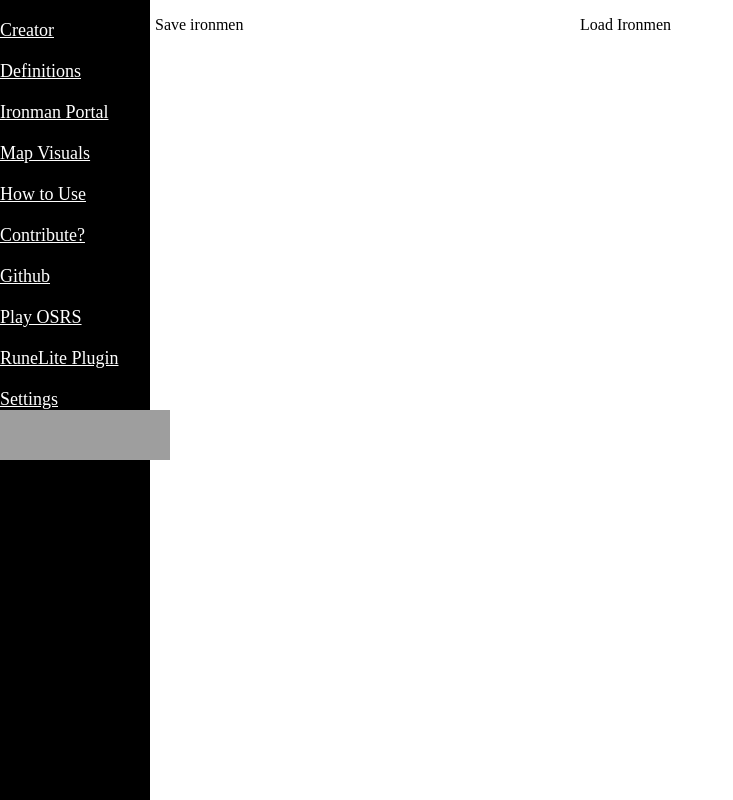
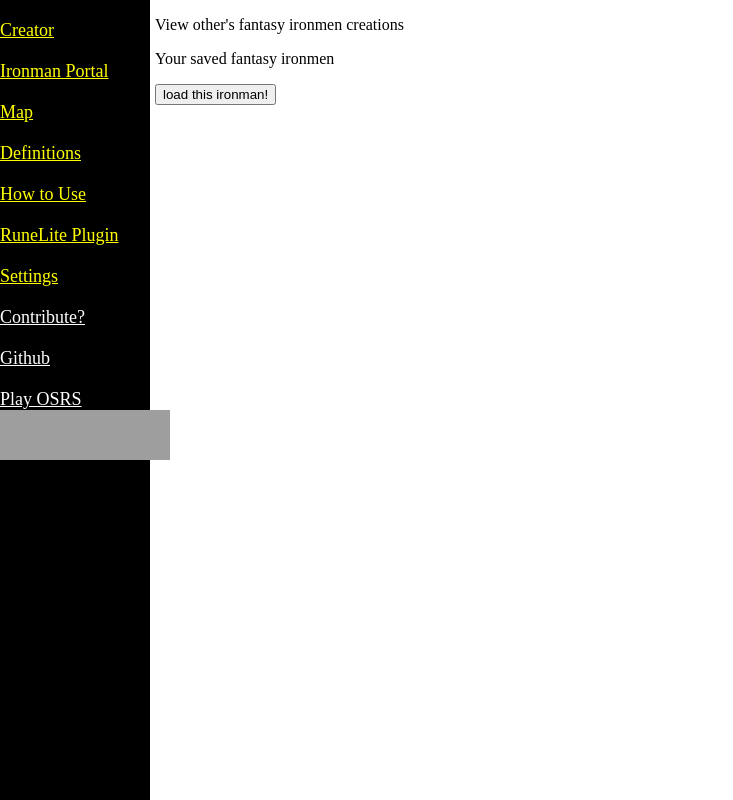
Before and after one commit to Yonkai/ironman-challenge-maker, a Next.js app: page /load-ironman in a window 1280 px wide. Shown: the whole page, without its empty margins (0-733 px from the left). Built offline with nearby package versions, Linux system fonts and the light colour scheme; grey boxes are pictures that could not be loaded.

Commit message:
add distinction between internal and external pages visually

```diff
--- a/pages/_app.js
+++ b/pages/_app.js
@@ -8,16 +8,16 @@ class Layout extends React.Component {
     return (
       <div className='containerMain'>
         <nav className='navMenu'>
-          <Link href='/'><a>Creator</a></Link>
-          <Link href='/define'><a>Definitions</a></Link>
-          <Link href='/load-ironman'><a>Ironman Portal</a></Link>
-          <Link href='#'><a>Map Visuals</a></Link>
-          <Link href='/how-to-use'><a>How to Use</a></Link>
+          <Link href='/'><a id='internalPage'>Creator</a></Link>
+          <Link href='/load-ironman'><a id='internalPage'>Ironman Portal</a></Link>
+          <Link href='/cool-map'><a id='internalPage'>Map</a></Link>
+          <Link href='/define'><a id='internalPage'>Definitions</a></Link>
+          <Link href='/how-to-use'><a id='internalPage'>How to Use</a></Link>
+          <Link href='/runelite'><a id='internalPage'>RuneLite Plugin</a></Link>
+          <Link href='/settings'><a id='internalPage'>Settings</a></Link>
           <Link href='/contributing'><a>Contribute?</a></Link>
           <Link href='https://github.com/Yonkai/ironman-challenge-maker'><a>Github</a></Link>
           <Link href='https://oldschool.runescape.com/'><a>Play OSRS</a></Link>
-          <Link href='/runelite'><a>RuneLite Plugin</a></Link>
-          <Link href='/settings'><a>Settings</a></Link>
           <iframe src='https://ghbtns.com/github-btn.html?user=Yonkai&repo=ironman-challenge-maker&type=star&count=true&size=large' frameBorder='0' scrolling='0' width='170px' height='50px' />
         </nav>
         {children}
@@ -55,6 +55,10 @@ class Layout extends React.Component {
           color:white;
           font-size:18px;
           text-decoration:n
+        }
+
+        #internalPage {
+          color:yellow;
         }
         //tablet
         @media only screen and (max-width: 850px) {
--- a/pages/how-to-use.js
+++ b/pages/how-to-use.js
@@ -1,11 +1,6 @@
 import React, { Component } from 'react'
 
 class HowToUse extends Component {
-  constructor (props) {
-    super(props)
-    this.state = { }
-  }
-
   render () {
     return (
       <div>
--- a/pages/load-ironman.js
+++ b/pages/load-ironman.js
@@ -4,8 +4,11 @@ class LoadIronman extends Component {
   render () {
     return (
       <>
-        <p>Save ironmen</p>
-        <p>Load Ironmen</p>
+        <div>
+          <p>View other's fantasy ironmen creations</p>
+          <p>Your saved fantasy ironmen</p>
+          <button>load this ironman!</button>
+        </div>
       </>
     )
   }
--- a/pages/runelite.js
+++ b/pages/runelite.js
@@ -2,7 +2,7 @@ import React, { Component } from 'react'
 
 class RuneLitePlugin extends Component {
   render () {
-    return (<p>RuneLite Plugin Page</p>)
+    return (<p>(WIP) Automated Runelite Plugin Generator (WIP)</p>)
   }
 }
 
```
Also changed, not shown: pages/cool-map.js (added, +18 -0 lines).
